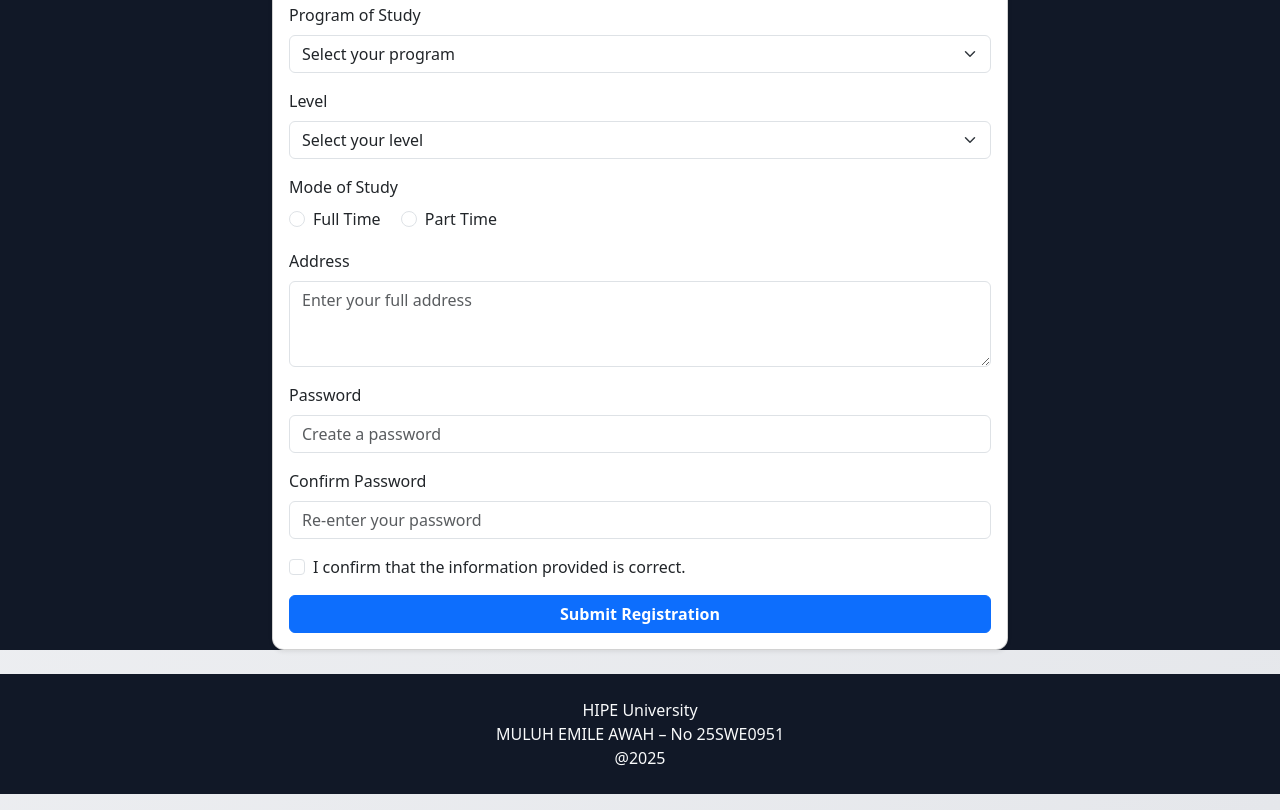
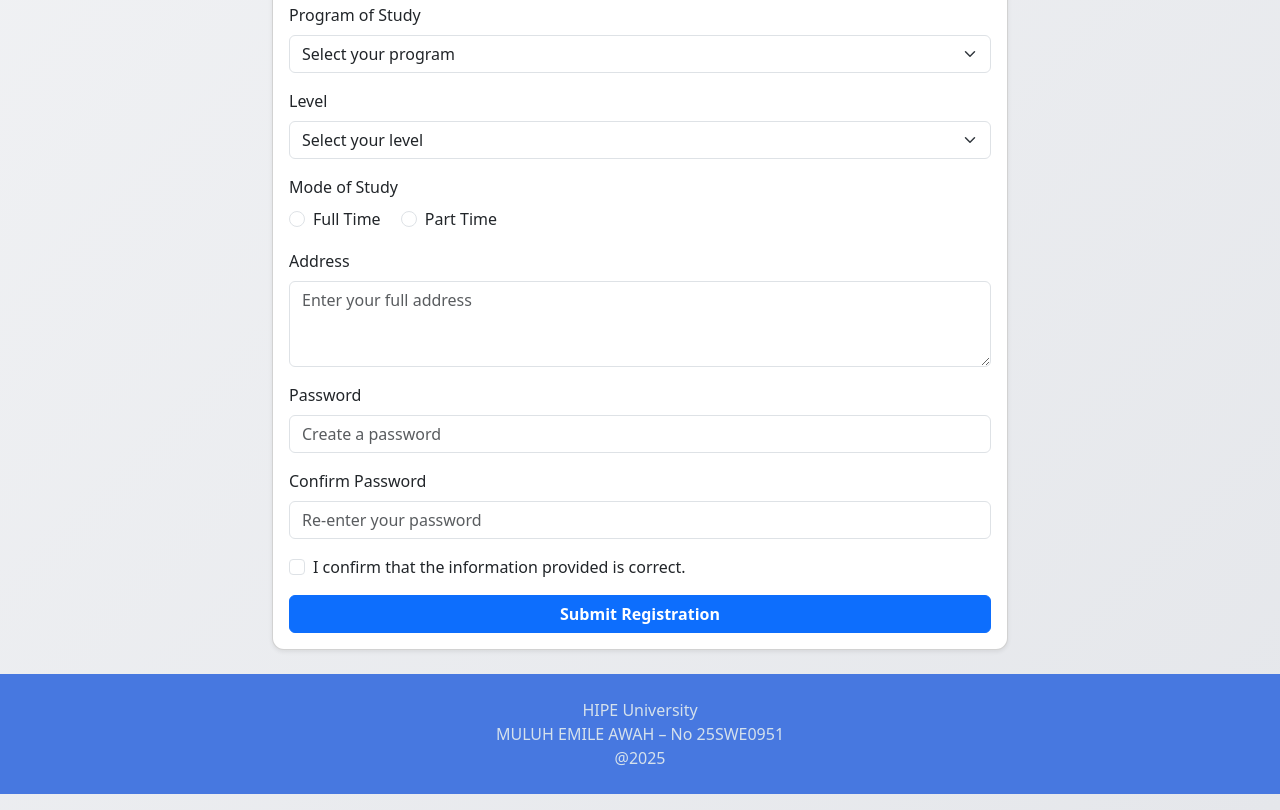
Before and after one commit to Emileeguy10/hiperegistration, a plain HTML site: page index.html in a window 1280 px wide. Shown: the part 748-1558 px from the top of the page. Drawn offline with nearby package versions, Linux system fonts and the light colour scheme.

Commit message:
Update style.css

```diff
--- a/style.css
+++ b/style.css
@@ -7,8 +7,6 @@ body {
 /* Center content a bit better */
 header, main, footer {
   margin-bottom: 1rem;
-  background-color: #111827;
-  color: #f9fafb;
 }
 
 /* Card spacing */
@@ -23,9 +21,9 @@ main .container {
 }
 
 /* Footer */
-footer {
-  background-color: #111827;
-  color: #f9fafb;
+footer,header {
+  background-color: #4778e0;
+  color: #d5e1ec;
 }
 
 /* Buttons */
```
